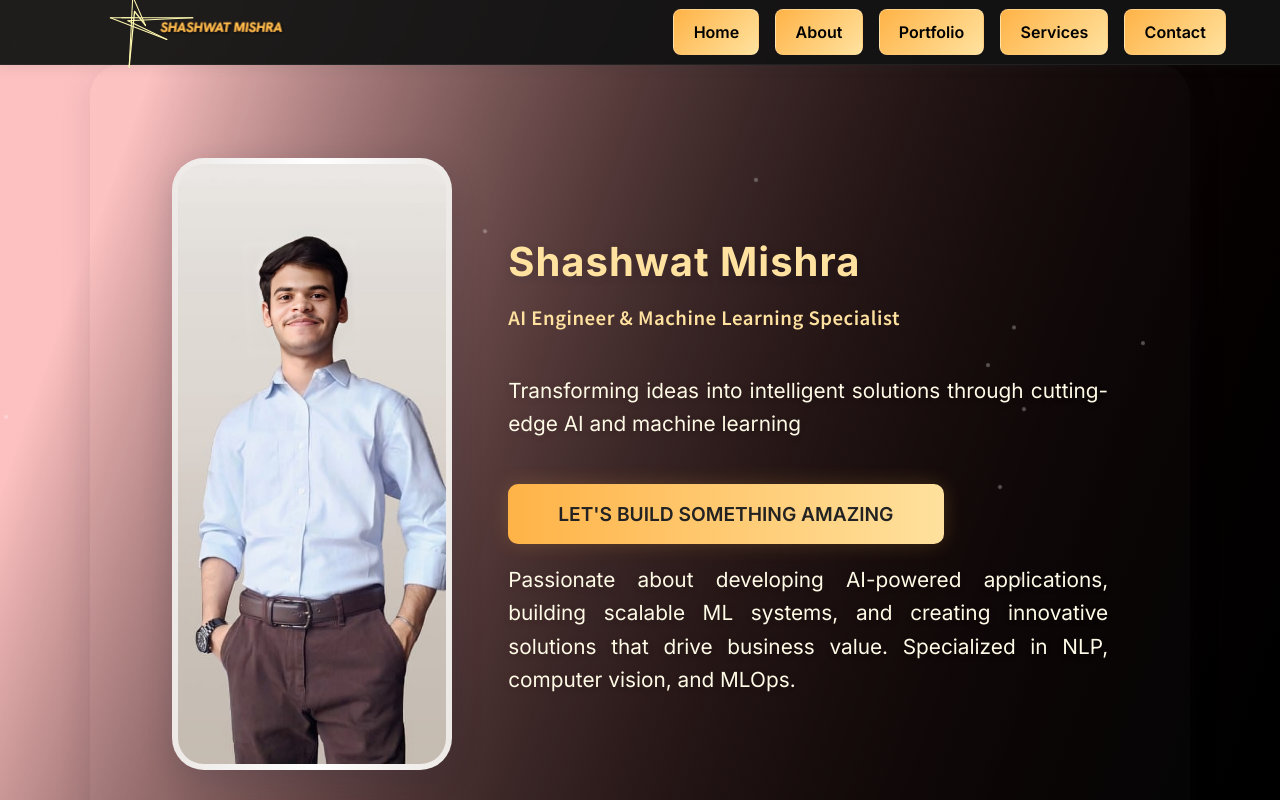
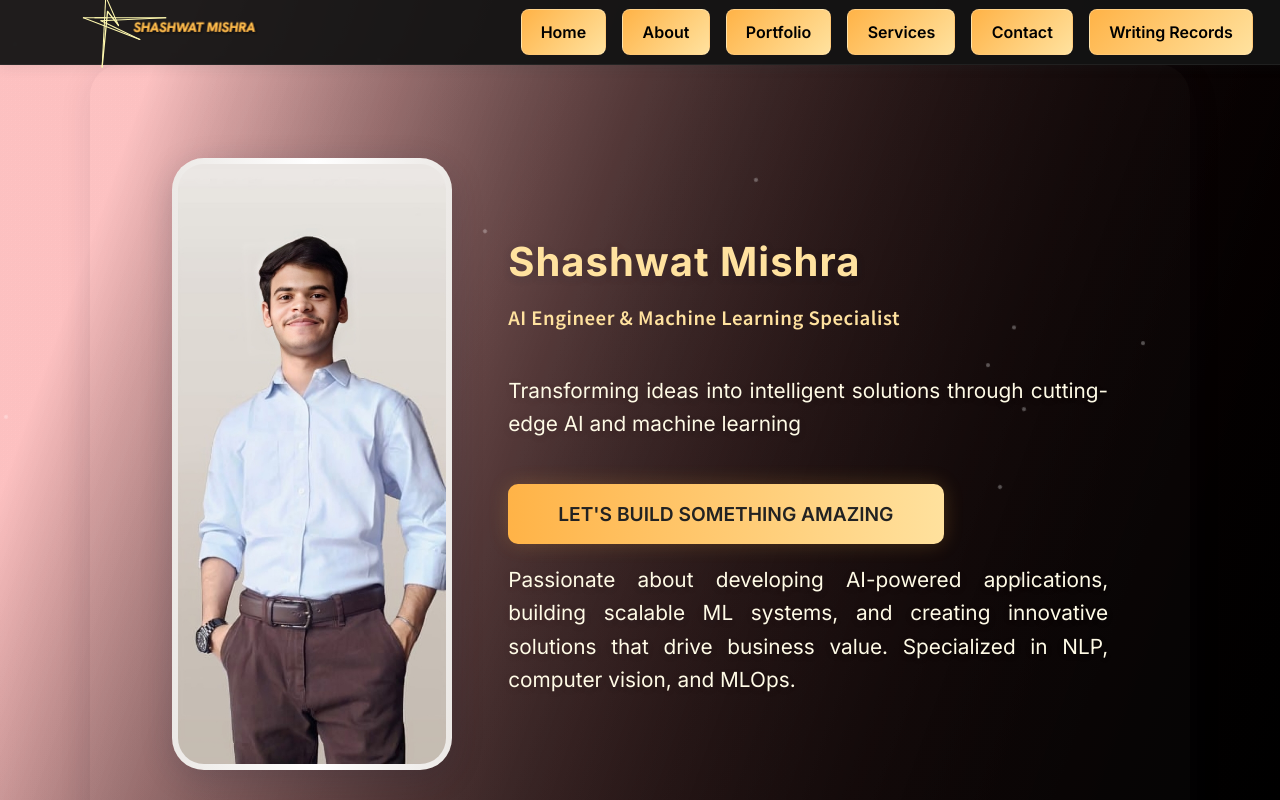
Before and after one commit to StrikerSam-Ai/Portfolio, a React (Vite) app: page / in a window 1280 px wide. Built offline with nearby package versions, Linux system fonts and the light colour scheme.

Commit message:
add: button to writing records page

```diff
--- a/src/NavBar.tsx
+++ b/src/NavBar.tsx
@@ -1,4 +1,5 @@
 import React, { useState } from 'react';
+import { Link } from 'react-router-dom';
 
 const navItems = [
   { id: 'hero', label: 'Home' },
@@ -44,6 +45,11 @@ const NavBar: React.FC = () => {
             </li>
           )
         })}
+        <li>
+          <Link to="/writing-records" className="navbar-link-writing-records">
+            Writing Records
+          </Link>
+        </li>
       </ul>
     </nav>
   );
```
